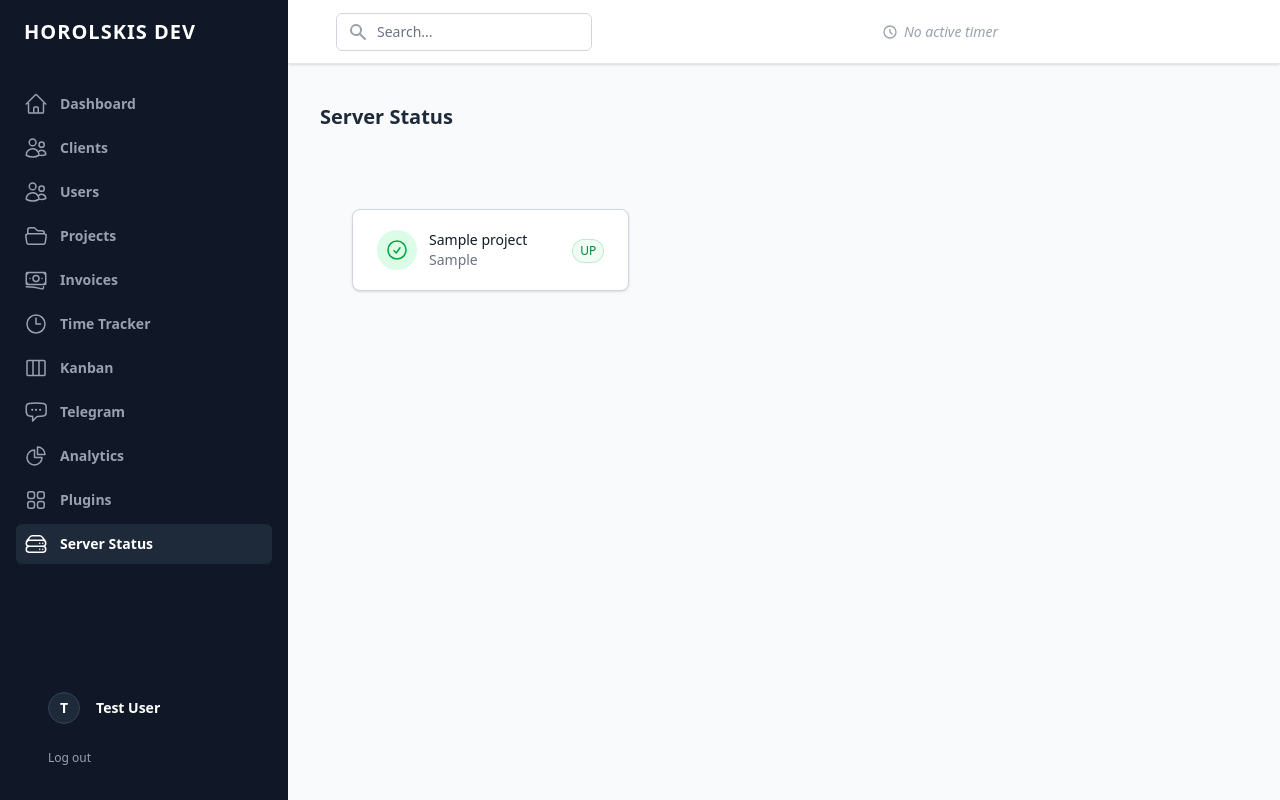
After one commit to SHENiiDEV/horolskisdev, a Laravel app: page /server-status in a window 1280 px wide. The commit adds this page. Run offline with Laravel 12, Linux system fonts and the light colour scheme; a user stored in the database is signed in; data comes from the database, SQL or seed files in the repository; tables that the repository leaves empty hold one stand-in row (values such as "Sample post"); style sheets or scripts are compiled from the project's sources.

Commit message:
feat: Introduce server status monitoring with a dedicated page and project-specific status display.

```diff
--- /dev/null
+++ b/app/Http/Controllers/ServerStatusController.php
@@ -0,0 +1,23 @@
+<?php
+
+namespace App\Http\Controllers;
+
+use App\Models\Project;
+use Illuminate\Http\Request;
+
+class ServerStatusController extends Controller
+{
+    /**
+     * Display a listing of the resource.
+     */
+    public function index()
+    {
+        $projects = Project::where('is_monitoring_enabled', true)
+            ->whereNotNull('domain')
+            ->orderByRaw("CASE WHEN last_check_status = 'down' THEN 0 ELSE 1 END")
+            ->orderBy('name')
+            ->get();
+
+        return view('server-status.index', compact('projects'));
+    }
+}
--- a/resources/views/layouts/sidebar-links.blade.php
+++ b/resources/views/layouts/sidebar-links.blade.php
@@ -103,8 +103,19 @@
     <a href="{{ route('plugins.index') }}"
         class="{{ request()->routeIs('plugins.*') ? 'bg-gray-800 text-white' : 'text-gray-400 hover:text-white hover:bg-gray-800' }} group flex gap-x-3 rounded-md p-2 text-sm leading-6 font-semibold">
         <svg class="h-6 w-6 shrink-0" fill="none" viewBox="0 0 24 24" stroke-width="1.5" stroke="currentColor">
-            <path stroke-linecap="round" stroke-linejoin="round" d="M3.75 6A2.25 2.25 0 016 3.75h2.25A2.25 2.25 0 0110.5 6v2.25a2.25 2.25 0 01-2.25 2.25H6a2.25 2.25 0 01-2.25-2.25V6zM3.75 15.75A2.25 2.25 0 016 13.5h2.25a2.25 2.25 0 012.25 2.25V18a2.25 2.25 0 01-2.25 2.25H6A2.25 2.25 0 013.75 18v-2.25zM13.5 6a2.25 2.25 0 012.25-2.25H18A2.25 2.25 0 0120.25 6v2.25A2.25 2.25 0 0118 10.5h-2.25a2.25 2.25 0 01-2.25-2.25V6zM13.5 15.75a2.25 2.25 0 012.25-2.25H18a2.25 2.25 0 012.25 2.25V18A2.25 2.25 0 0118 20.25h-2.25A2.25 2.25 0 0113.5 18v-2.25z" />
+            <path stroke-linecap="round" stroke-linejoin="round"
+                d="M3.75 6A2.25 2.25 0 016 3.75h2.25A2.25 2.25 0 0110.5 6v2.25a2.25 2.25 0 01-2.25 2.25H6a2.25 2.25 0 01-2.25-2.25V6zM3.75 15.75A2.25 2.25 0 016 13.5h2.25a2.25 2.25 0 012.25 2.25V18a2.25 2.25 0 01-2.25 2.25H6A2.25 2.25 0 013.75 18v-2.25zM13.5 6a2.25 2.25 0 012.25-2.25H18A2.25 2.25 0 0120.25 6v2.25A2.25 2.25 0 0118 10.5h-2.25a2.25 2.25 0 01-2.25-2.25V6zM13.5 15.75a2.25 2.25 0 012.25-2.25H18a2.25 2.25 0 012.25 2.25V18A2.25 2.25 0 0118 20.25h-2.25A2.25 2.25 0 0113.5 18v-2.25z" />
         </svg>
         Plugins
     </a>
 </li>
+<li>
+    <a href="{{ route('server-status.index') }}"
+        class="{{ request()->routeIs('server-status.*') ? 'bg-gray-800 text-white' : 'text-gray-400 hover:text-white hover:bg-gray-800' }} group flex gap-x-3 rounded-md p-2 text-sm leading-6 font-semibold">
+        <svg class="h-6 w-6 shrink-0" fill="none" viewBox="0 0 24 24" stroke-width="1.5" stroke="currentColor">
+            <path stroke-linecap="round" stroke-linejoin="round"
+                d="M5.25 14.25h13.5m-13.5 0a3 3 0 01-3-3m3 3a3 3 0 100 6h13.5a3 3 0 100-6m-16.5-3a3 3 0 013-3h13.5a3 3 0 013 3m-19.5 0a4.5 4.5 0 01.9-2.7L5.737 5.1a3.375 3.375 0 012.7-1.35h7.126c1.062 0 2.062.5 2.7 1.35l2.587 3.45a4.5 4.5 0 01.9 2.7m0 0a3 3 0 01-3 3m0 3h.008v.008h-.008v-.008zm0-6h.008v.008h-.008v-.008zm-3 6h.008v.008h-.008v-.008zm0-6h.008v.008h-.008v-.008z" />
+        </svg>
+        Server Status
+    </a>
+</li>
--- /dev/null
+++ b/resources/views/server-status/index.blade.php
@@ -0,0 +1,71 @@
+<x-app-layout>
+    <x-slot name="header">
+        <h2 class="font-semibold text-xl text-gray-800 leading-tight">
+            {{ __('Server Status') }}
+        </h2>
+    </x-slot>
+
+    <div class="py-12">
+        <div class="max-w-7xl mx-auto sm:px-6 lg:px-8">
+
+            <div class="grid grid-cols-1 gap-4 sm:grid-cols-2 lg:grid-cols-3">
+                @forelse($projects as $project)
+                    <div
+                        class="relative flex items-center space-x-3 rounded-lg border border-gray-300 bg-white px-6 py-5 shadow-sm focus-within:ring-2 focus-within:ring-indigo-500 focus-within:ring-offset-2 hover:border-gray-400">
+                        <div class="flex-shrink-0">
+                            @if($project->last_check_status === 'up')
+                                <span class="inline-flex h-10 w-10 items-center justify-center rounded-full bg-green-100">
+                                    <svg class="h-6 w-6 text-green-600" fill="none" viewBox="0 0 24 24" stroke-width="1.5"
+                                        stroke="currentColor">
+                                        <path stroke-linecap="round" stroke-linejoin="round"
+                                            d="M9 12.75L11.25 15 15 9.75M21 12a9 9 0 11-18 0 9 9 0 0118 0z" />
+                                    </svg>
+                                </span>
+                            @elseif($project->last_check_status === 'down')
+                                <span class="inline-flex h-10 w-10 items-center justify-center rounded-full bg-red-100">
+                                    <svg class="h-6 w-6 text-red-600" fill="none" viewBox="0 0 24 24" stroke-width="1.5"
+                                        stroke="currentColor">
+                                        <path stroke-linecap="round" stroke-linejoin="round"
+                                            d="M12 9v3.75m-9.303 3.376c-.866 1.5.217 3.374 1.948 3.374h14.71c1.73 0 2.813-1.874 1.948-3.374L13.949 3.378c-.866-1.5-3.032-1.5-3.898 0L2.697 16.126zM12 15.75h.007v.008H12v-.008z" />
+                                    </svg>
+                                </span>
+                            @else
+                                <span class="inline-flex h-10 w-10 items-center justify-center rounded-full bg-gray-100">
+                                    <svg class="h-6 w-6 text-gray-600" fill="none" viewBox="0 0 24 24" stroke-width="1.5"
+                                        stroke="currentColor">
+                                        <path stroke-linecap="round" stroke-linejoin="round"
+                                            d="M9.879 7.519c1.171-1.025 3.071-1.025 4.242 0 1.172 1.025 1.172 2.687 0 3.712-.203.179-.43.326-.67.442-.745.361-1.45.999-1.45 1.827v.75M21 12a9 9 0 11-18 0 9 9 0 0118 0zm-9 5.25h.008v.008H12v-.008z" />
+                                    </svg>
+                                </span>
+                            @endif
+                        </div>
+                        <div class="min-w-0 flex-1">
+                            <a href="{{ route('projects.show', $project) }}" class="focus:outline-none">
+                                <span class="absolute inset-0" aria-hidden="true"></span>
+                                <p class="text-sm font-medium text-gray-900">{{ $project->name }}</p>
+                                <p class="truncate text-sm text-gray-500">{{ $project->domain }}</p>
+                            </a>
+                        </div>
+                        <div>
+                            @if($project->last_check_status === 'up')
+                                <span
+                                    class="inline-flex items-center rounded-full bg-green-50 px-2 py-1 text-xs font-medium text-green-700 ring-1 ring-inset ring-green-600/20">UP</span>
+                            @elseif($project->last_check_status === 'down')
+                                <span
+                                    class="inline-flex items-center rounded-full bg-red-50 px-2 py-1 text-xs font-medium text-red-700 ring-1 ring-inset ring-red-600/20">DOWN</span>
+                            @else
+                                <span
+                                    class="inline-flex items-center rounded-full bg-gray-50 px-2 py-1 text-xs font-medium text-gray-600 ring-1 ring-inset ring-gray-500/10">UNKNOWN</span>
+                            @endif
+                        </div>
+                    </div>
+                @empty
+                    <div class="col-span-full text-center text-gray-500 py-12">
+                        No monitored servers found.
+                    </div>
+                @endforelse
+            </div>
+
+        </div>
+    </div>
+</x-app-layout>
--- a/routes/web.php
+++ b/routes/web.php
@@ -58,6 +58,9 @@ Route::middleware('auth')->group(function () {
     // Reports / Analytics
     Route::get('/reports', [\App\Http\Controllers\ReportsController::class, 'index'])->name('reports.index');
     Route::get('/reports/data', [\App\Http\Controllers\ReportsController::class, 'data'])->name('reports.data');
+
+    // Server Status
+    Route::get('/server-status', [\App\Http\Controllers\ServerStatusController::class, 'index'])->name('server-status.index');
 });
 Route::post('/telegram/webhook', [\App\Http\Controllers\TelegramController::class, 'handleWebhook'])->withoutMiddleware([\Illuminate\Foundation\Http\Middleware\VerifyCsrfToken::class]);
 // require __DIR__ . '/auth.php';
```
Also changed, not shown: resources/views/projects/show.blade.php (+41 -0 lines).
